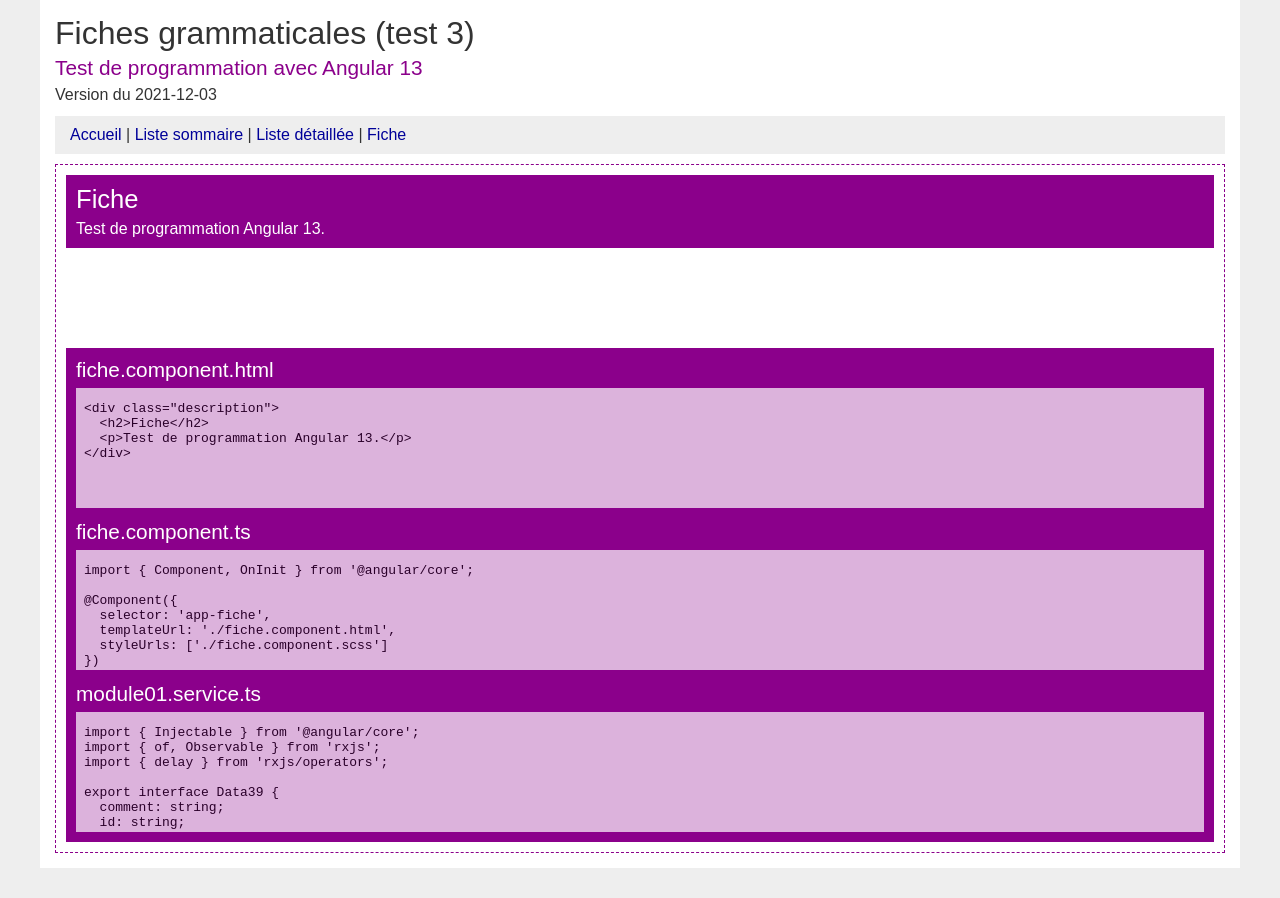
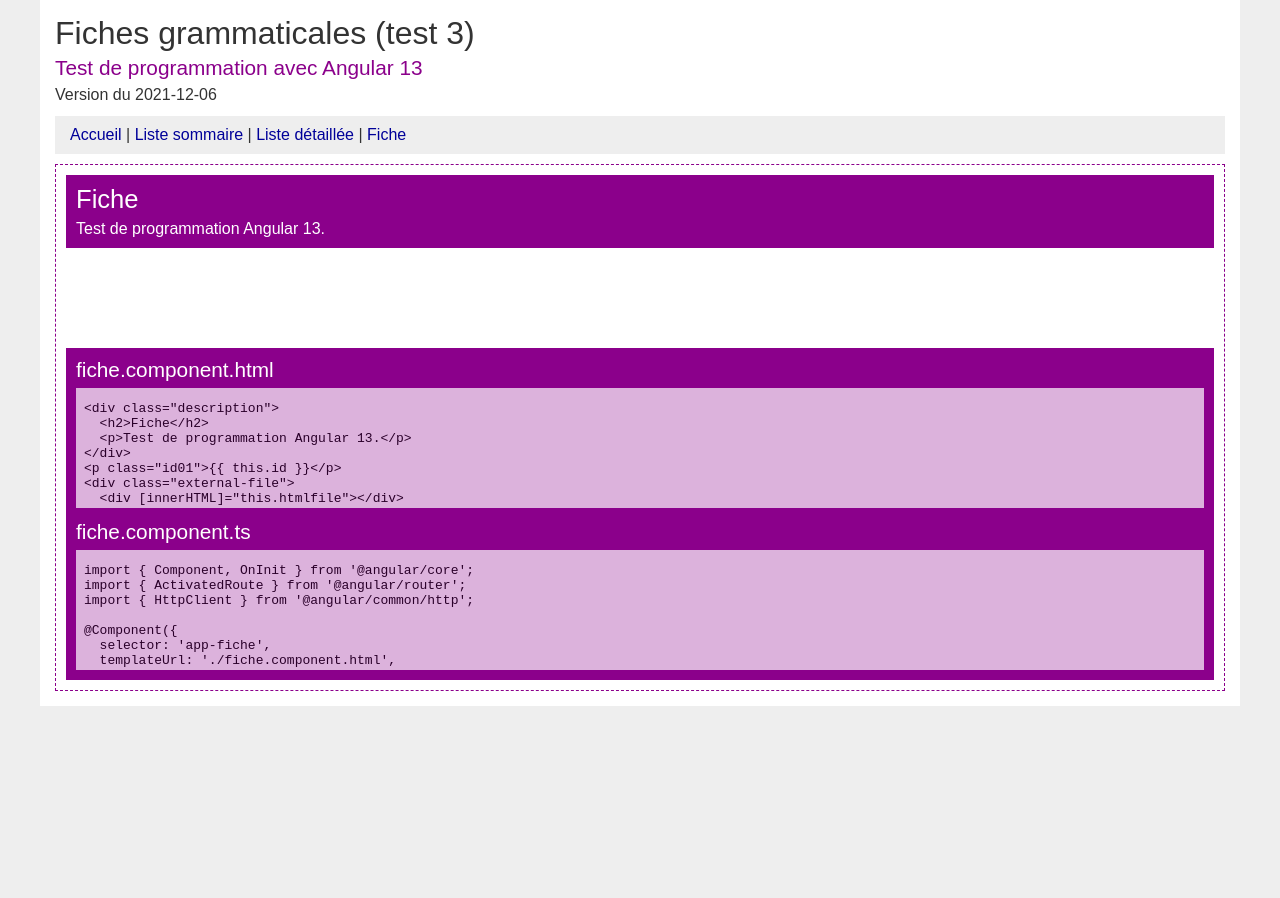
Before and after one commit to ghislaincoutu/testfg03, an Angular app: page /fiche in a window 1280 px wide. After the commit the page ends 800 px from the top, so only its background shows below. Built offline with nearby package versions, Linux system fonts and the light colour scheme.

Commit message:
Test de programmation Angular

```diff
--- a/src/app/app.component.html
+++ b/src/app/app.component.html
@@ -2,7 +2,7 @@
   <header>
     <h1>Fiches grammaticales (test 3)</h1>
     <p class="subtitle">Test de programmation avec Angular 13</p>
-    <p>Version du 2021-12-03</p>
+    <p>Version du 2021-12-06</p>
   </header>
   <nav>
     <app-menu></app-menu>
--- a/src/app/fiche/fiche.component.html
+++ b/src/app/fiche/fiche.component.html
@@ -1,6 +1,12 @@
 <div class="description">
   <h2>Fiche</h2>
   <p>Test de programmation Angular 13.</p>
+</div>
+<div *ngIf="this.id" >
+  <p class="id01">{{ this.id }}</p>
+  <div class="external-file">
+    <div [innerHTML]="this.htmlfile"></div>
+  </div>
 </div>
 
 <div class="description spacet01">
@@ -8,6 +14,4 @@
   <iframe src="assets/code-preview/fiche/html.txt"></iframe>
   <h3>fiche.component.ts</h3>
   <iframe src="assets/code-preview/fiche/typescript.txt"></iframe>
-  <h3>module01.service.ts</h3>
-  <iframe src="assets/code-preview/module01/typescript.txt"></iframe>
 </div>
--- a/src/app/fiche/fiche.component.ts
+++ b/src/app/fiche/fiche.component.ts
@@ -1,4 +1,6 @@
 import { Component, OnInit } from '@angular/core';
+import { ActivatedRoute } from '@angular/router';
+import { HttpClient } from '@angular/common/http';
 
 @Component({
   selector: 'app-fiche',
@@ -7,9 +9,21 @@
 })
 export class FicheComponent implements OnInit {
 
-  constructor() { }
+  id = 'string';
+  htmlfile= 'any';
+
+  constructor(private route56: ActivatedRoute) { }
 
   ngOnInit(): void {
+
+    this.route56.queryParams
+      .subscribe(response01 => {
+        console.log(response01);
+        this.id = response01['id'];
+        console.log(this.id);
+        this.htmlfile = "/assets/fiches/" + this.id + "/include.html";
+      }
+      );
   }
 
 }
```
Also changed, not shown: src/assets/code-preview/fiche/html.txt, src/assets/code-preview/fiche/typescript.txt, src/assets/code-preview/liste-detaillee/html.txt, src/assets/code-preview/liste-sommaire/html.txt, 2 other files (tests, documents, lock files or other folders).
